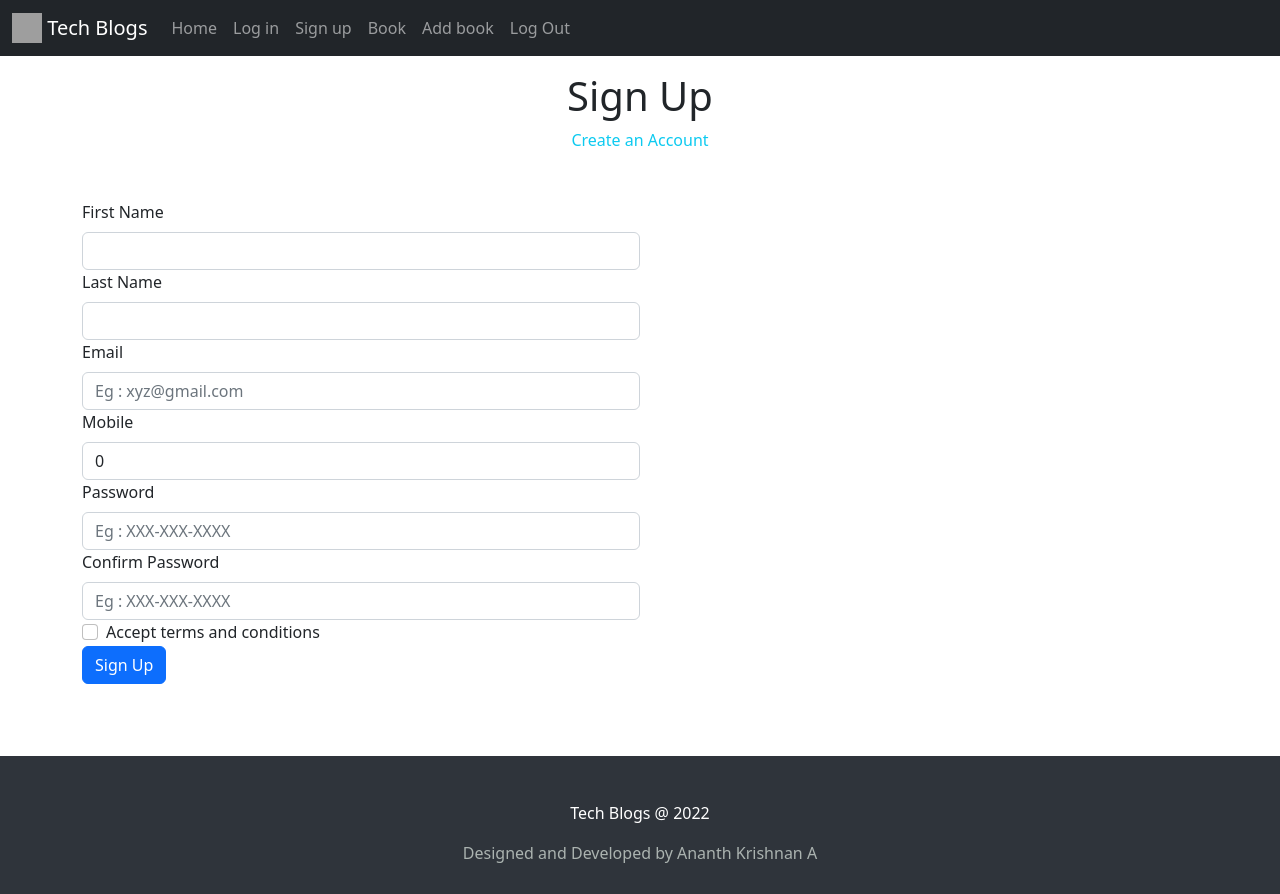
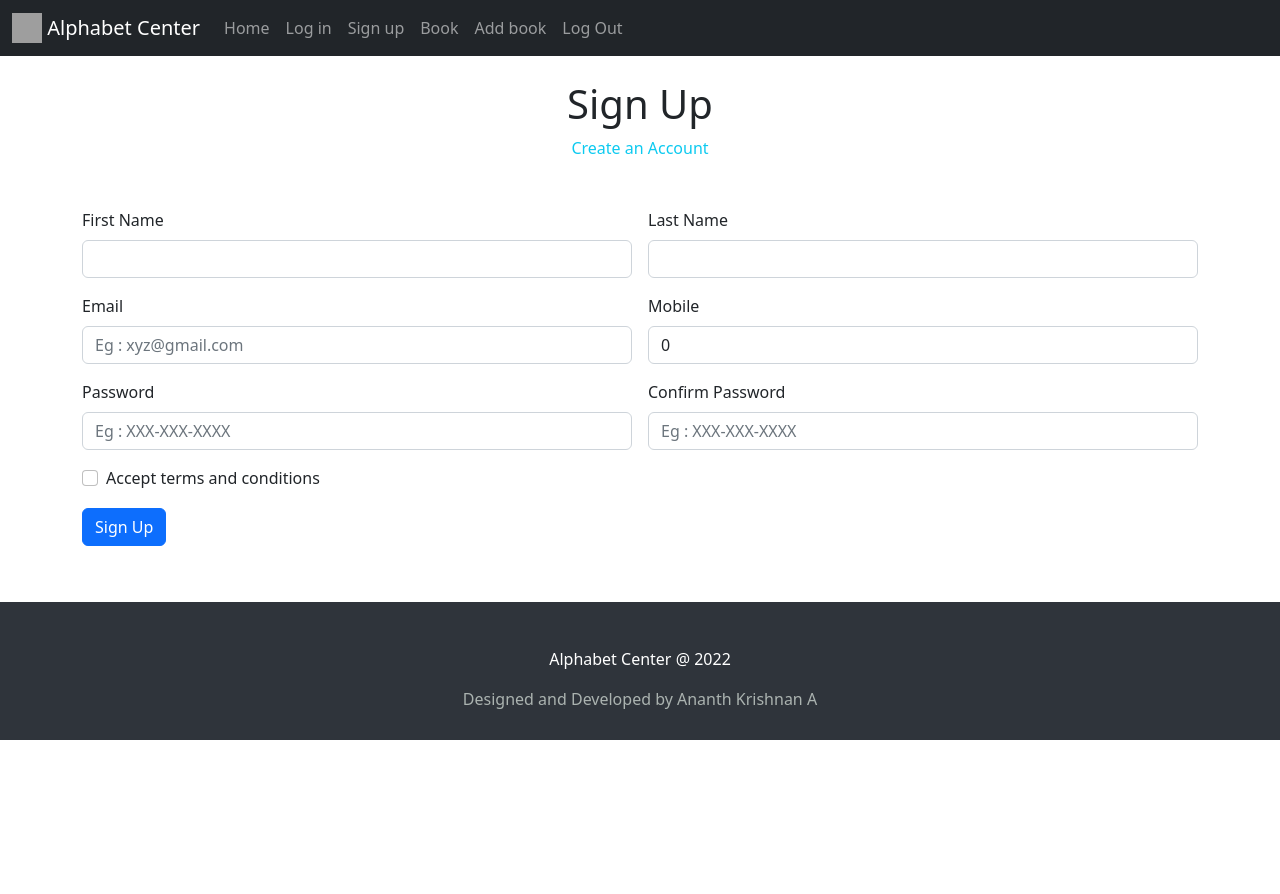
Before and after one commit to ananthanil/ictk_assignment_Library_App, an Angular app in the folder Frontend/: page /signup in a window 1280 px wide. After the commit the page ends 800 px from the top, so only its background shows below. Built offline with nearby package versions, Linux system fonts and the light colour scheme; grey boxes are pictures that could not be loaded.

Commit message:
added new to header and footer

```diff
--- a/Frontend/src/app/footer/footer.component.html
+++ b/Frontend/src/app/footer/footer.component.html
@@ -1,4 +1,4 @@
 <div class="footer">
-    <p class="footcon">Tech Blogs @ 2022</p>
+    <p class="footcon">Alphabet Center @ 2022</p>
    <p class="footp">Designed and Developed by Ananth Krishnan A</p>
  </div>
--- a/Frontend/src/app/header/header.component.html
+++ b/Frontend/src/app/header/header.component.html
@@ -2,7 +2,7 @@
     <div class="container-fluid">
       <a class="navbar-brand pl-5" href="#">
           <img src="https://media.istockphoto.com/vectors/dripping-vector-logo-letter-t-vector-id976753738?k=20&m=976753738&s=612x612&w=0&h=M90iMZJRAlI5jTzL2fUWV_anr6s61nzHBVkiM9d8qFc=" width="30" height="30" class="d-inline-block align-top" alt="">
-          Tech Blogs
+          Alphabet Center
         </a>
       <button class="navbar-toggler" type="button" data-toggle="collapse" data-target="#navbarNav" aria-controls="navbarNav" aria-expanded="false" aria-label="Toggle navigation">
         <span class="navbar-toggler-icon"></span>
--- a/Frontend/src/app/signup/signup.component.html
+++ b/Frontend/src/app/signup/signup.component.html
@@ -1,6 +1,6 @@
 <div class="container">
     <div class="row">
-      <div class="col-12 text-center mt-3">
+      <div class="col-12 text-center mt-4">
         <h1 class="font-weight-dark text-dark ml-5 mr-5">Sign Up</h1>
         <div class="text-info">Create an Account</div>
       </div>
@@ -11,23 +11,22 @@
 
   <!-- signup -->
 
-  <div class="container pt-5 pb-5">
-    <form (ngSubmit)="AddUser()">
+  <div class="container mb-2 pt-5 pb-5">
+    <form class="row g-3" (ngSubmit)="AddUser()">
       <div class="col-md-6">
         <label for="firstName" class="form-label">First Name</label>
-        <input type="uFname" class="form-control"  name="uFname" [(ngModel)]="loginItem.uFname">
-        <span class="error" id="firstname_message"></span>
+        <input type="uFname" class="form-control"  name="uFname" [(ngModel)]="loginItem.uFname" id="signup_firstName">
       </div>
       <div class="col-md-6">
         <label for="lastName" class="form-label">Last Name</label>
-        <input type="uLname" class="form-control" name="uLname" [(ngModel)]="loginItem.uLname">
+        <input type="uLname" class="form-control" name="uLname" [(ngModel)]="loginItem.uLname" id="signup_lastName">
         <span class="error" id="lastname_message"></span>
       </div>
       <div class="col-md-6">
         <label for="inputEmail4" class="form-label">Email</label>
-        <input type="email" class="form-control" name="uEmail" [(ngModel)]="loginItem.uEmail" placeholder="Eg : xyz@gmail.com">
-        <span class="error" id="email_message"></span>
+        <input type="email" class="form-control" name="uEmail" [(ngModel)]="loginItem.uEmail" id="signup_inputEmail4" placeholder="Eg : xyz@gmail.com">
       </div>
+
       <div class="col-md-6">
       <label for="mobile4" class="form-label">Mobile</label>
       <input type="tel" class="form-control" name="uPhone" [(ngModel)]="loginItem.uPhone" placeholder="Eg : XXX-XXX-XXXX">
@@ -37,13 +36,12 @@
       <div class="col-md-6">
         <label for="inputPassword4" class="form-label">Password</label>
         <input type="password" class="form-control" name="uPassword" [(ngModel)]="loginItem.uPassword" placeholder="Eg : XXX-XXX-XXXX">
-        <span class="error" id="mobile_message"></span>
      </div>
 
     <div class="col-md-6">
         <label for="inputPassword4" class="form-label">Confirm Password</label>
         <input type="password" class="form-control" id="signup_mobile4" placeholder="Eg : XXX-XXX-XXXX">
-        <span class="error" id="mobile_message"></span>
+
     </div>
       <div class="col-12">
         <div class="form-check">
@@ -59,6 +57,5 @@
       </div>
     </form>
   </div>
-  <br>
 
   <!-- end of signup -->
```
